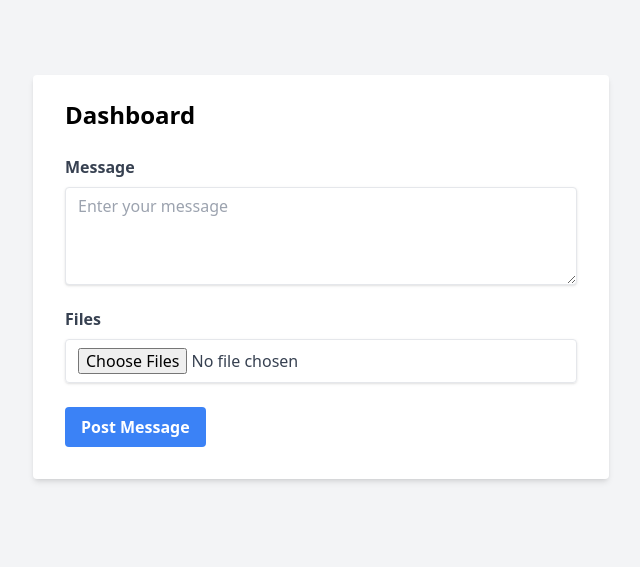
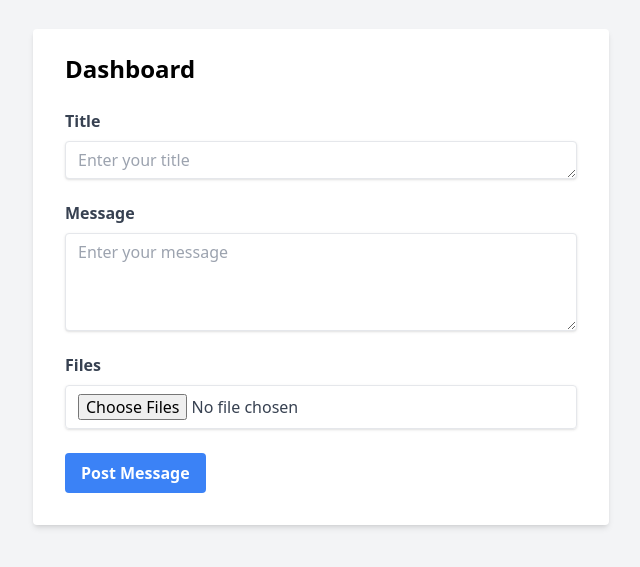
Before and after one commit to makiv2/TTM4905-Code, a Next.js app in the folder frontend/: page /dashboard in a window 1280 px wide. Shown: the part 115-682 px from the top of the page, without its empty margins (319-959 px from the left). Built offline with nearby package versions, Linux system fonts and the light colour scheme.

Commit message:
Minor frontend improvements

```diff
--- a/frontend/src/app/admin/dashboard/page.tsx
+++ b/frontend/src/app/admin/dashboard/page.tsx
@@ -1,4 +1,5 @@
 import Link from "next/link";
+import Image from "next/image";
 
 const messages = [
   {
@@ -21,7 +22,7 @@ export default function AdminDashboardPage() {
     <div className="flex justify-center items-center min-h-screen bg-gray-200">
       <div className="container mx-auto py-8">
         <h1 className="text-3xl font-bold mb-6 text-gray-800 text-center">
-          Admin Dashboard
+          Whistleblowing Portal
         </h1>
         <div className="flex justify-center">
           <div className="overflow-x-auto">
@@ -58,9 +59,11 @@ export default function AdminDashboardPage() {
                     </td>
                     <td className="py-4 px-6 border-b border-gray-200 text-black">
                       <div className="flex items-center">
-                        <img
+                        <Image
                           src={message.company.logo}
                           alt={message.company.name}
+                          width={20}
+                          height={20}
                           className="w-6 h-6 mr-2 rounded-full"
                         />
                         <span className="text-sm text-gray-800">
--- a/frontend/src/app/admin/message/[id]/page.tsx
+++ b/frontend/src/app/admin/message/[id]/page.tsx
@@ -1,5 +1,6 @@
 import { notFound } from "next/navigation";
 import Link from "next/link";
+import Image from "next/image";
 
 const messages = [
   {
@@ -52,6 +53,19 @@ export default function MessageDetailsPage({
                 </span>
               </div>
               <div className="mb-4">
+                <span className="font-bold text-gray-700">Company:</span>
+                <div className="flex items-center">
+                  <Image
+                    src={message.company.logo}
+                    alt={message.company.name}
+                    width={20}
+                    height={20}
+                    className="w-6 h-6 mr-2"
+                  />
+                  <span className="text-gray-600">{message.company.name}</span>
+                </div>
+              </div>
+              <div className="mb-4">
                 <span className="font-bold text-gray-700">Message:</span>{" "}
                 <span className="text-gray-600">{message.message}</span>
               </div>
@@ -61,19 +75,11 @@ export default function MessageDetailsPage({
                   {message.files.map((file, index) => (
                     <li key={index}>{file}</li>
                   ))}
-                  <li>proof.json</li>
                 </ul>
               </div>
               <div className="mb-4">
-                <span className="font-bold text-gray-700">Company:</span>
-                <div className="flex items-center">
-                  <img
-                    src={message.company.logo}
-                    alt={message.company.name}
-                    className="w-6 h-6 mr-2"
-                  />
-                  <span className="text-gray-600">{message.company.name}</span>
-                </div>
+                <span className="font-bold text-gray-700">Proof:</span>{" "}
+                <span className="text-gray-600">proof.json</span>
               </div>
             </div>
             <Link href="/admin/dashboard">
--- a/frontend/src/app/dashboard/page.tsx
+++ b/frontend/src/app/dashboard/page.tsx
@@ -29,6 +29,21 @@ export default function DashboardPage() {
             </div>
           )}
           <form onSubmit={handleSubmit}>
+            <div className="mb-4">
+              <label
+                className="block text-gray-700 font-bold mb-2"
+                htmlFor="message"
+              >
+                Title
+              </label>
+              <textarea
+                id="title"
+                className="shadow appearance-none border rounded w-full py-2 px-3 text-gray-700 leading-tight focus:outline-none focus:shadow-outline"
+                placeholder="Enter your title"
+                rows={1}
+                disabled={isSubmitting}
+              ></textarea>
+            </div>
             <div className="mb-4">
               <label
                 className="block text-gray-700 font-bold mb-2"
```
